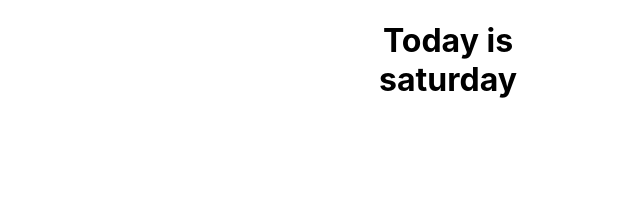
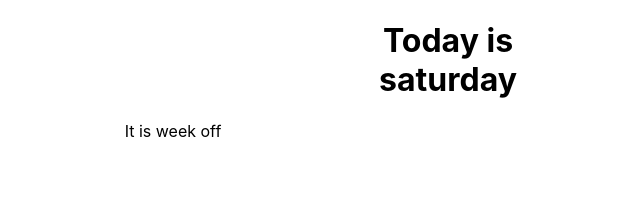
Before and after one commit to brninfotechprojects/rep2506, a React (Create React App) app: page /mahalakshmi in a window 1280 px wide. Shown: the top 211 px of the page, without its empty margins (227-867 px from the left). Built offline with nearby package versions, Linux system fonts and the light colour scheme.

Commit message:
modified

```diff
--- a/src/github/Mahalakshmi.js
+++ b/src/github/Mahalakshmi.js
@@ -4,7 +4,7 @@ function Mahalakshmi() {
   return (
     <div>
       <h1>Today is saturday</h1>
-
+      <p>It is week off</p>
     </div>
   )
 }
```
